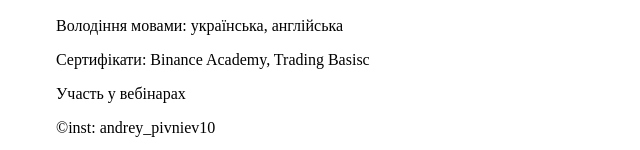
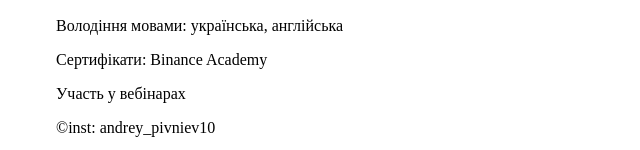
Before and after one commit to andriyPivniev/--------2-----, a plain HTML site: page index.html in a window 1280 px wide. Shown: the part 964-1114 px from the top of the page, 92-732 px from the left. Drawn offline with Linux system fonts and the light colour scheme.

Commit message:
сертифікат придбав

```diff
--- a/index.html
+++ b/index.html
@@ -45,7 +45,7 @@
         <section>
             <h2>Додаткова інформація</h2>
             <p>Володіння мовами: українська, англійська</p>
-            <p>Сертифікати: Binance Academy, Trading Basisc</p>
+            <p>Сертифікати: Binance Academy</p>
             <p>Участь у вебінарах</p>
         </section>
     </main>
```
